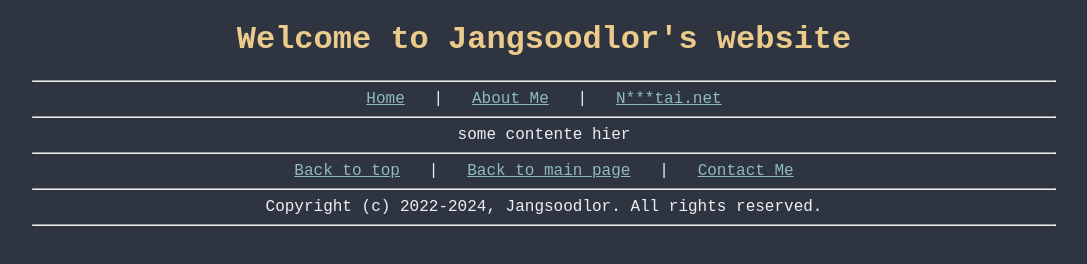
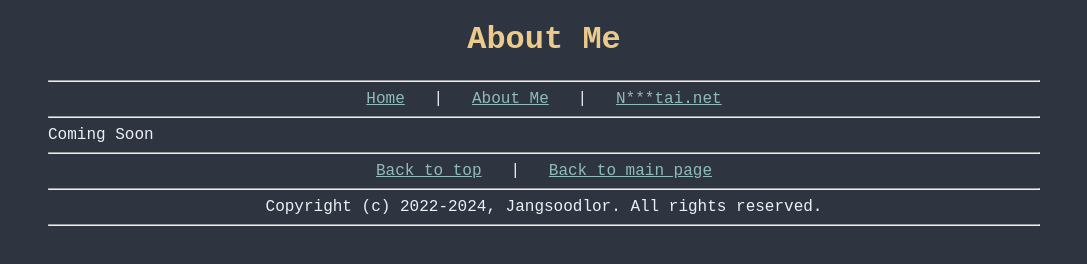
Before and after one commit to Jangsoodlor/personalsite, a plain HTML site: page aboutme.html in a window 1280 px wide. Shown: the whole page, without its empty margins (96-1183 px from the left). Drawn offline with Linux system fonts and the light colour scheme.

Commit message:
fix spacing issues

```diff
--- a/aboutme.html
+++ b/aboutme.html
@@ -7,8 +7,8 @@
     <link rel = "stylesheet" href="stylesheet.css" type = "text/css">
 </head>
 <body>
-    <header class="headfoot">
-        <h1 id="header">Welcome to Jangsoodlor's website</h1>
+    <header class="headfoot content">
+        <h1 id="header">About Me</h1>
         <nav><hr>
             <a href="index.html">Home</a>
             &nbsp; | &nbsp;
@@ -16,16 +16,15 @@
             &nbsp; | &nbsp;
             <a href="http://125.26.170.3">N***tai.net</a>
         <hr></nav>
-
-    some contente hier
-
-    <footer class="headfoot">
+    </header>
+    <p class="content">
+        Coming Soon
+    </p>
+    <footer class="headfoot content">
         <hr><nav>
-        <a href = "#top">Back to top</a>
-        &nbsp; | &nbsp;
-        <a href = "index.html">Back to main page</a>
-        &nbsp; | &nbsp;
-        <a href="mailto:celica2548@gmail.com">Contact Me</a>
+            <a href = "#top">Back to top</a>
+            &nbsp; | &nbsp;
+            <a href = "index.html">Back to main page</a>
         </nav><hr>
         Copyright (c) 2022-2024, Jangsoodlor. All rights reserved.
         <hr>
--- a/stylesheet.css
+++ b/stylesheet.css
@@ -35,7 +35,7 @@ body{
 }
 
 .content{
-    margin: 0 0.5%;
+    margin: 0 1em;
 }
 
 #weejio{
```
Also changed, not shown: index.html (+2 -2 lines).
